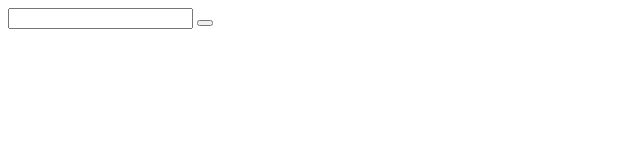
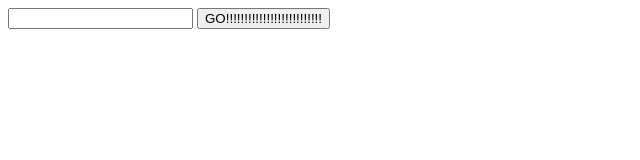
Before and after one commit to beet461/Projects, a plain HTML site: page JS-Projects/Calculator/index.html in a window 1280 px wide. Shown: the whole page, without its empty margins (0-640 px from the left). Drawn offline with Linux system fonts and the light colour scheme.

Commit message:
Up to date

```diff
--- a/JS-Projects/Calculator/index.html
+++ b/JS-Projects/Calculator/index.html
@@ -7,7 +7,7 @@
     </head>
     <body>
         <input type="text" id="name">
-        <button onclick="answer()"></button>
+        <button onclick="answer()">GO!!!!!!!!!!!!!!!!!!!!!!!!!!</button>
         <p id="ans"></p>
         <script src="script.js"></script>
     </body>
```
